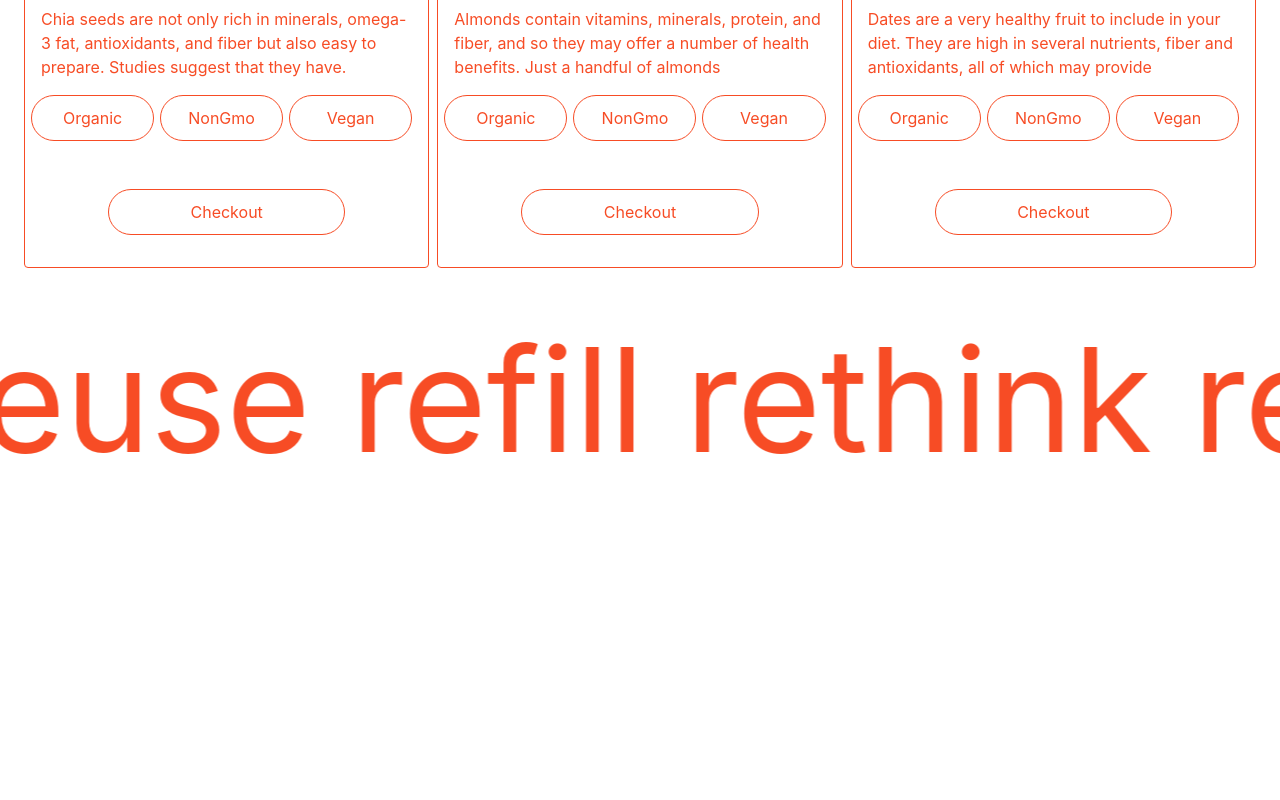
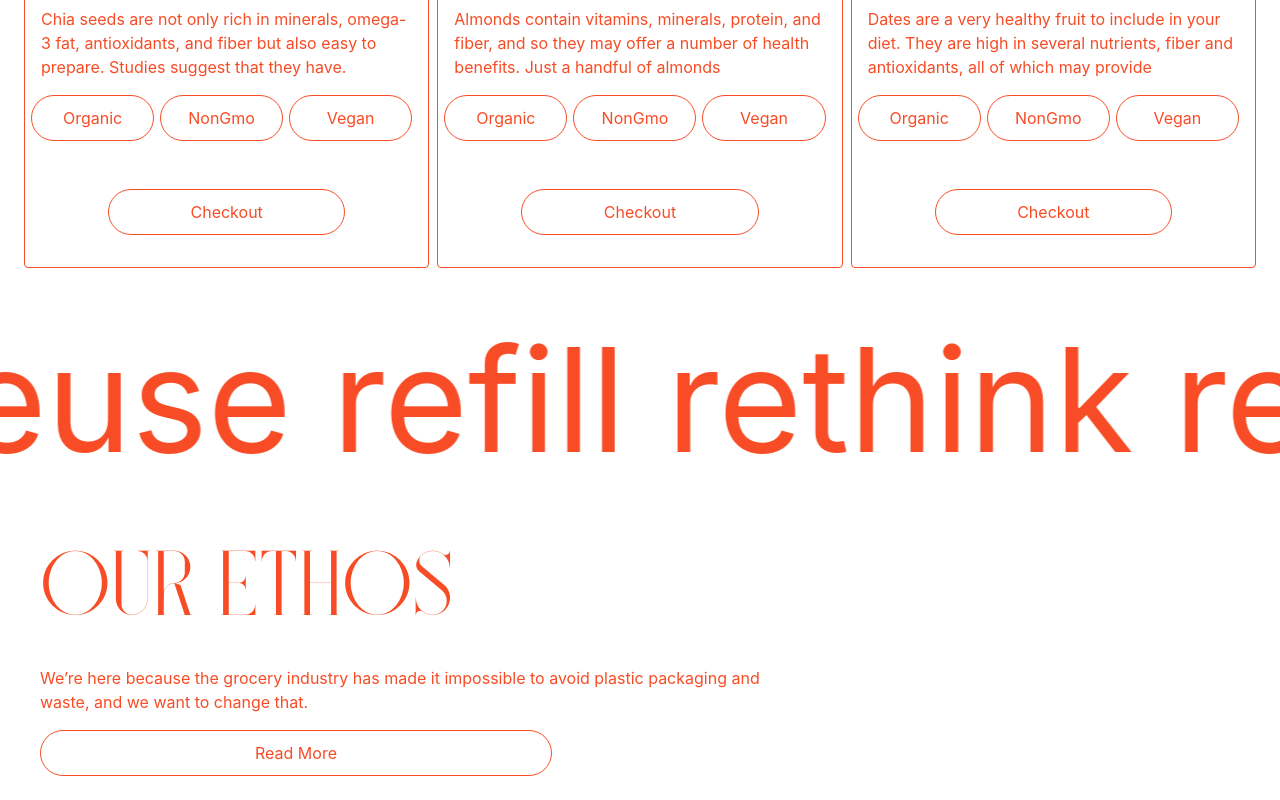
Before and after one commit to ahmedrimon/icam-distribution, a React (Create React App) app: page / in a window 1280 px wide. Shown: the part 1890-2690 px from the top of the page. Before the commit the page ends 2398 px from the top, so only its background shows below. Built offline with nearby package versions, Linux system fonts and the light colour scheme.

Commit message:
company description complete

```diff
--- /dev/null
+++ b/src/component/CompanyDescription/CompanyDescription.css
@@ -0,0 +1,15 @@
+.button-property {
+     border: 1px solid #F74C25;
+     padding: 10px;
+     border-radius: 25px;
+     width: 40%;
+     display: flex;
+     justify-content: center;
+
+}
+
+.button-property:hover {
+     color: #fff;
+     background-color: #F74C25;
+     transition: .6s cubic-bezier(0.22, 1, 0.36, 1);
+}
--- /dev/null
+++ b/src/component/CompanyDescription/CompanyDescription.js
@@ -0,0 +1,21 @@
+import React from 'react';
+import './CompanyDescription.css';
+
+import storeImage from '../../images/storeImage.jpg';
+
+const CompanyDescription = () => {
+     return (
+          <div className="text-[#F74C25] mt-8">
+               <div className="m-auto mb-6">
+                    <h2 className="font-bigilla text-[7vw] 1xs:ml-10">OUR ETHOS</h2>
+                    <h3 className="font-inter w-[60%] mt-2 1xs:ml-10">We’re here because the grocery industry has made it impossible to avoid plastic packaging and waste, and we want to change that.</h3>
+                    <button className="font-inter button-property mt-4 1xs:ml-10">Read More</button>
+               </div>
+               <div>
+                    <img className="xs:hidden 1xs:hidden sm:hidden md:hidden lg:inherit" src={storeImage} alt="storeImage" />
+               </div>
+          </div>
+     );
+};
+
+export default CompanyDescription;
--- a/src/component/Home/Home.js
+++ b/src/component/Home/Home.js
@@ -2,6 +2,7 @@ import React from 'react';
 import Hero from '../Hero/Hero';
 import Product from '../Product/Product';
 import Marquee from '../Marquee/Marquee';
+import CompanyDescription from './../CompanyDescription/CompanyDescription';
 
 const Home = () => {
      return (
@@ -9,6 +10,7 @@ const Home = () => {
                <Hero />
                <Product />
                <Marquee />
+               <CompanyDescription />
           </div>
      );
 };
--- a/src/component/Navbar/Navbar.js
+++ b/src/component/Navbar/Navbar.js
@@ -26,7 +26,7 @@ const Navbar = () => {
 
                <div className="navbar font-bigilla absolute flex items-center justify-center top-0 right-0 w-[15%] h-screen bg-[#ECEBED] duration-[.6s] ease-[cubic-bezier(.17,.67,.55,.92)] translate-x-[100%] 1xs:w-[40%] xs:w-[25%] sm:w-[40%] 3xl:w-[30%]">
                     <ul className="list-none">
-                         <li className="mt-[13px] mb-[13px]"><Link className="nav no-underline text-[#000] font-semibold text-[20px]" to="#">HOME</Link></li>
+                         <li className="mt-[13px] mb-[13px]"><Link className="nav no-underline text-[#000] font-semibold text-[20px]" to="/home">HOME</Link></li>
                          <li className="mt-[13px] mb-[13px]"><Link className="nav no-underline text-[#000] font-semibold text-[20px]" to="#">SERVICES</Link></li>
                          <li className="mt-[13px] mb-[13px]"><Link className="nav no-underline text-[#000] font-semibold text-[20px]" to="#">CHECKOUT</Link></li>
                          <li className="mt-[13px] mb-[13px]"><Link className="nav no-underline text-[#000] font-semibold text-[20px]" to="#">BLOGS</Link></li>
```
Also changed, not shown: public/product.js (deleted, +0 -35 lines), src/images/storeImage.jpg (added).
